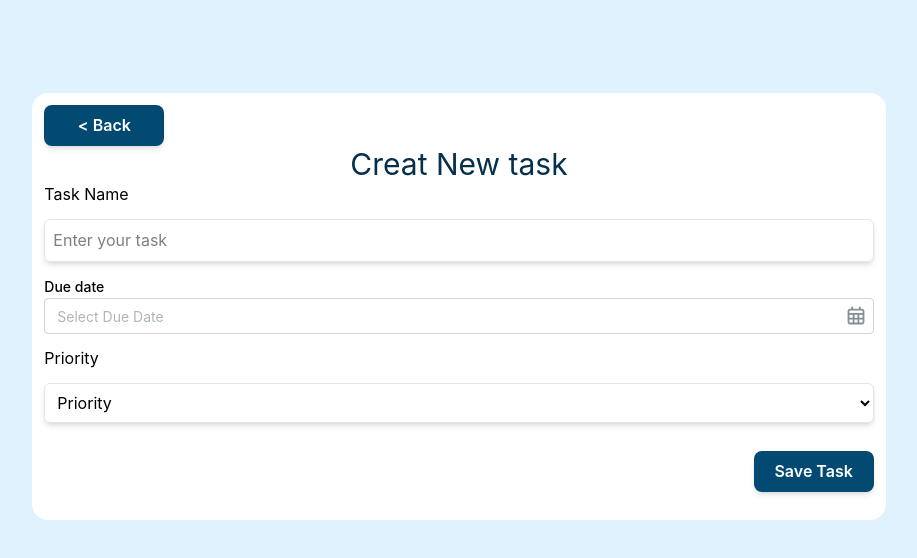
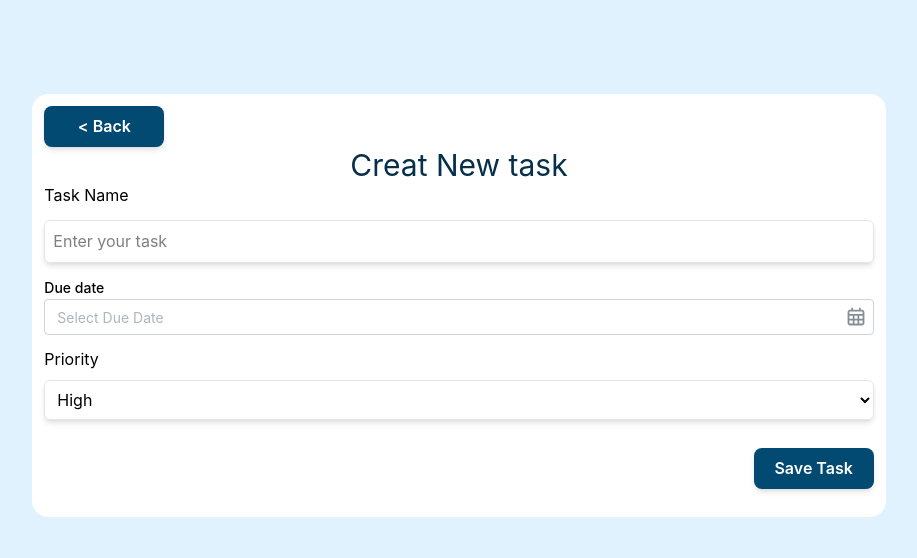
Before and after one commit to mahdinap/Tasks-manager, a React (Vite) app: page /create in a window 1280 px wide. Shown: the top 558 px of the page, without its empty margins (181-1098 px from the left). Built offline with nearby package versions, Linux system fonts and the light colour scheme.

Commit message:
add select component

```diff
--- a/src/components/DatePicker/datePicker.jsx
+++ b/src/components/DatePicker/datePicker.jsx
@@ -3,7 +3,8 @@ import { DatePickerInput } from '@mantine/dates';
 import { MantineProvider } from '@mantine/core';
 
 
-function DatePicker() {
+function DatePicker(props) {
+  const{id,onChange}=props
   const [value, setValue] = useState(null);
   console.log(value);
 
@@ -19,7 +20,8 @@ function DatePicker() {
           label="Due date"
           placeholder="Select Due Date"
           value={value}
-          onChange={setValue}
+          onChange={onChange}
+          id={id}
         />
     </MantineProvider>
     </>
--- /dev/null
+++ b/src/components/select.jsx
@@ -0,0 +1,17 @@
+function  Select(props){
+    const {placholder}=props
+
+    return(
+        <>
+        <label className="text-md  flex flex-col gap-2">
+            Priority
+            <select className="p-2 shadow-md border border-stone-200 rounded-md hover:cursor-pointer" >
+            <option value="high">High</option>
+            <option value="medium">Medium</option>
+            <option value="low">Low</option>
+            </select>
+        </label>
+        </>
+    )
+}
+export default Select
--- a/src/pages/create.jsx
+++ b/src/pages/create.jsx
@@ -2,9 +2,10 @@ import { useEffect, useState } from "react";
 import Input from "../inputs";
 import Buttons from "../components/buttons";
 import DatePicker from "../components/DatePicker/datePicker";
+import Select from "../components/select";
 
 export default function CreateNewTsk(){
-    const [info,setInfo]=useState({})
+    const [task,setTask]=useState({})
 
     useEffect(()=>{
         document.title='Create New Task'
@@ -14,8 +15,22 @@ export default function CreateNewTsk(){
         }
     },[])
 
+    function handlerOnChange(e){
+        const value=e.target.value
+        const id=e.target.id
+        setTask(
+            (prev)=>(
+                {...prev,[id]:value}
+            )
+
+        )
+        console.log(task);
+
+    }
+
     function handlerSubmiit(e){
         e.preventDefault()
+        console.log(e.value);
 
     }
     return(
@@ -24,16 +39,10 @@ export default function CreateNewTsk(){
 
     <Buttons label="< Back" className=" bg-sky-900 rounded-lg shadow-md font-semibold transition-all duration-200 py-2 px-5 text-white active:scale-100 hover:bg-sky-950 w-30" />
         <h2 className="text-sky-950 text-3xl  text-center">Creat New task</h2>
-        <form action="" className="flex flex-col gap-3"onSubmit={handlerSubmiit}>
-        <Input label="Task Name" placholder="Enter your task" className="p-2 shadow-md border border-stone-200 rounded-md"/>
-        <DatePicker className="border"/>
-        <label htmlFor="Priority">Priority</label>
-        <select name="Priority" id="Priority" className=" p-2 shadow-md rounded-md border border-stone-200">
-            <option value="null" disabled selected>Priority</option>
-            <option value="high">High</option>
-            <option value="medium">Medium</option>
-            <option value="low">Low</option>
-        </select>
+        <form action="" className="flex flex-col gap-3" onSubmit={handlerSubmiit}>
+        <Input onChange={handlerOnChange} label="Task Name" placholder="Enter your task" id="taskName" className="p-2 shadow-md border border-stone-200 rounded-md"/>
+        <DatePicker className="border" id="dueDate" onChange={handlerOnChange}/>
+      <Select placholder="Set provirty"/>
         <div className="flex justify-end my-4">
 
         <Buttons label="Save Task" className=" bg-sky-900 rounded-lg shadow-md font-semibold transition-all duration-200 py-2 px-5 text-white active:scale-100 hover:bg-sky-950 w-30 "/>
```
